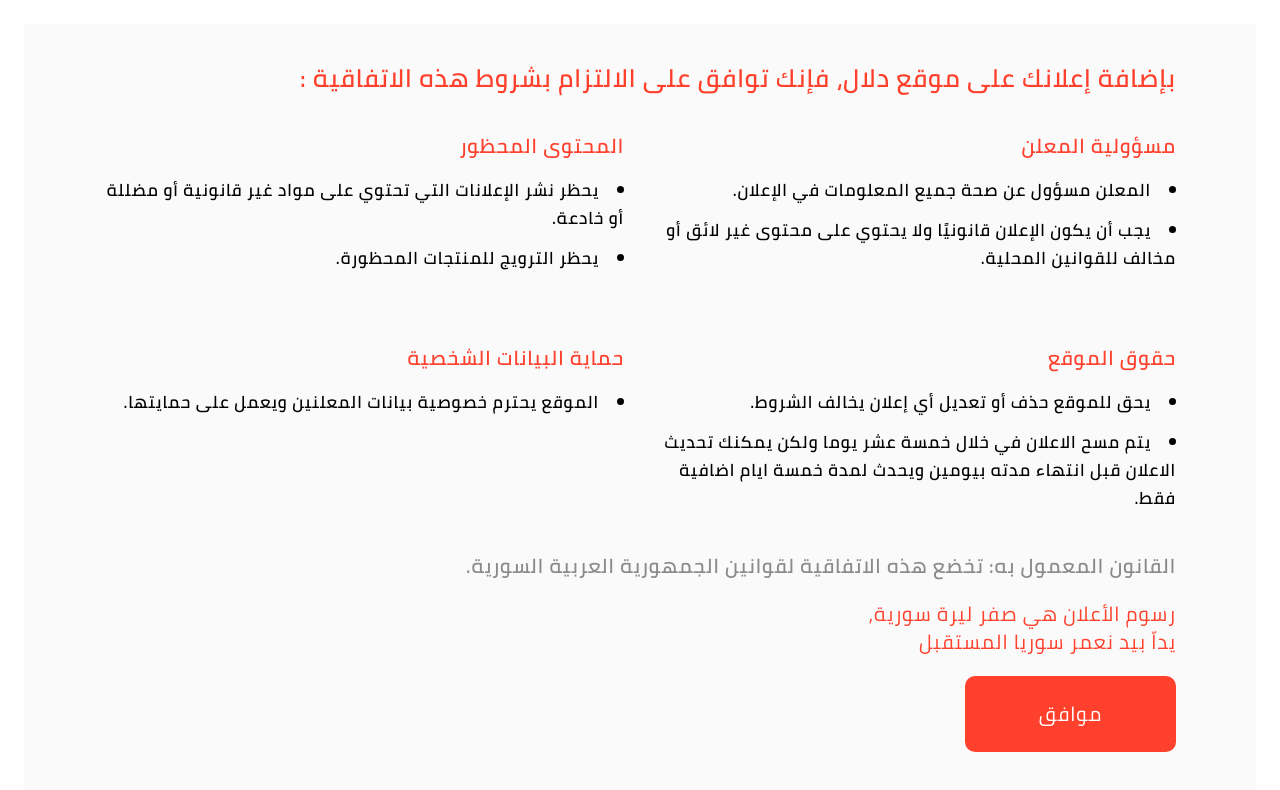
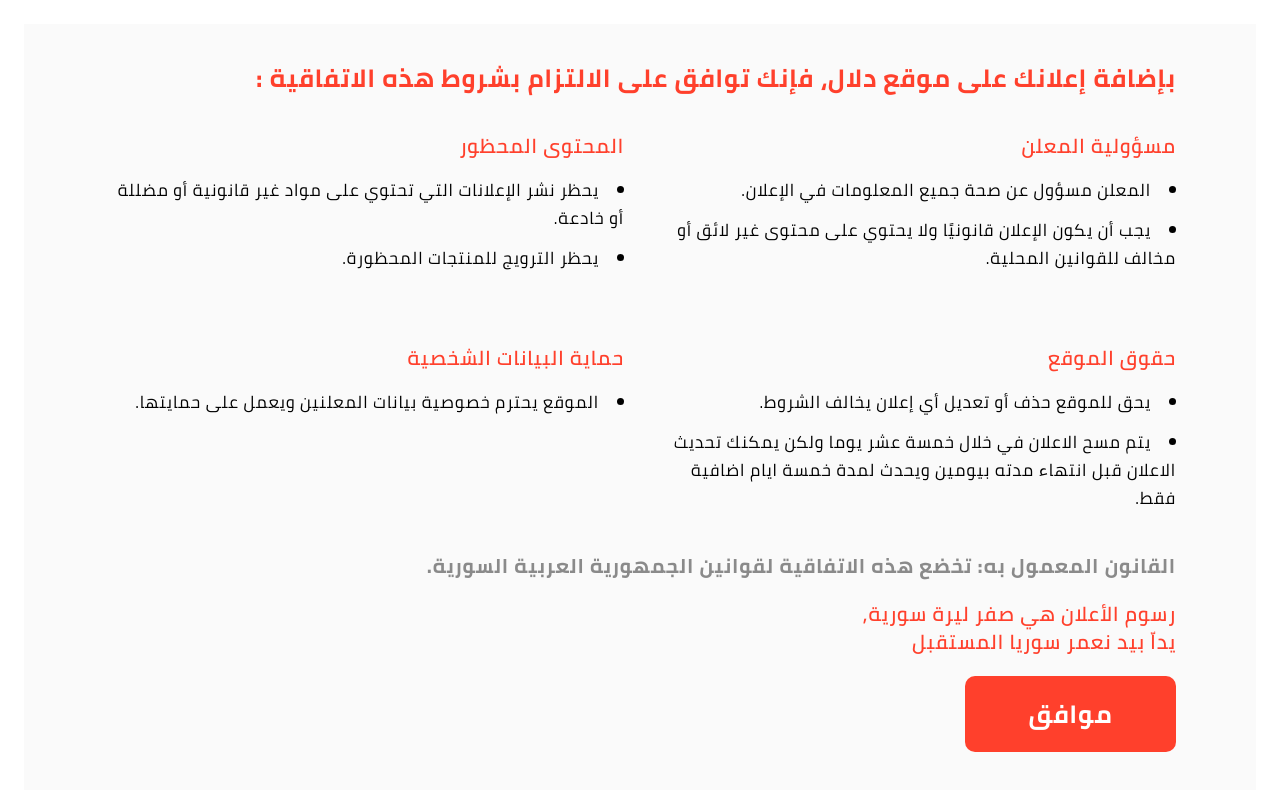
Before and after one commit to ahmadshz/e-commerce3, a React (Create React App) app: page /intermediate in a window 1280 px wide. Shown: the top 790 px of the page. Built offline with nearby package versions, Linux system fonts and the light colour scheme.

Commit message:
fix size

```diff
--- a/src/Components/Websites/page/Intermadiate.jsx
+++ b/src/Components/Websites/page/Intermadiate.jsx
@@ -44,16 +44,16 @@ const Intermediate = () => {
     return (
         <div className="min-h-screen flex justify-center md:items-center container bg-white p-6 rounded-10px">
             <div className="container h-auto bg-background py-[20px]">
-                <h1 className="text-[20px] lg:text-[25px] text-primary font-semibold my-[10px] xl:my-5 ">
+                <h1 className="text-[20px] lg:text-[25px] text-primary font-bold my-[10px] xl:my-5 ">
                     بإضافة إعلانك على موقع دلال، فإنك توافق على الالتزام بشروط هذه الاتفاقية :
                 </h1>
                 <div className="grid lg:grid-cols-2 my-[10px] xl:my-5 gap-5 xl:gap-8">
                     {rules.map((rule, index) => (
-                        <div key={index} className="my-[10px] xl:my-5 font-semibold">
-                            <h2 className="text-[16px] lg:text-[20px] text-primary mb-4">{rule.title}</h2>
+                        <div key={index} className="my-[10px] xl:my-5 ">
+                            <h2 className="text-[16px] lg:text-[20px] font-semibold text-primary mb-4">{rule.title}</h2>
                             <ul className="list-disc list-inside space-y-3">
                                 {rule.items.map((item, itemIndex) => (
-                                    <li key={itemIndex} className=" text-[13px] lg:text-[17px]">
+                                    <li key={itemIndex} className=" font-normal text-[13px] lg:text-[17px]">
                                         {item}
                                     </li>
                                 ))}
@@ -61,16 +61,16 @@ const Intermediate = () => {
                         </div>
                     ))}
                 </div>
-                <h1 className="text-placeholder text-[16px] lg:text-[20px] font-semibold my-[10px] xl:my-5 ">
+                <h1 className="text-placeholder text-[16px] lg:text-[20px] font-bold my-[10px] xl:my-5 ">
                     القانون المعمول به: تخضع هذه الاتفاقية لقوانين الجمهورية العربية السورية.
                 </h1>
                 <div className="my-[10px] xl:my-5 ">
-                    <h1 className="text-primary text-[16px] lg:text-[20px]">رسوم الأعلان هي صفر ليرة سورية,</h1>
-                    <h1 className="text-primary text-[16px] lg:text-[20px]">يداّ بيد نعمر سوريا المستقبل</h1>
+                    <h1 className="text-primary text-[16px] lg:text-[20px] font-semibold">رسوم الأعلان هي صفر ليرة سورية,</h1>
+                    <h1 className="text-primary text-[16px] lg:text-[20px] font-semibold">يداّ بيد نعمر سوريا المستقبل</h1>
                 </div>
                 <div
                     onClick={handleAccept}
-                    className="bg-primary flex justify-center items-center rounded-10px h-[60px] md:h-[76px]  w-full md:w-[180px] xl:w-[211px] text-white text-[15px] md:text-[17px] xl:text-[20px] xl:my-5  cursor-pointer"
+                    className="bg-primary flex justify-center items-center rounded-10px h-[60px] md:h-[76px]  w-full md:w-[180px] xl:w-[211px] text-white text-[20px] lg:text-[25px] font-bold xl:my-5  cursor-pointer"
                 >
                     موافق
                 </div>
```
